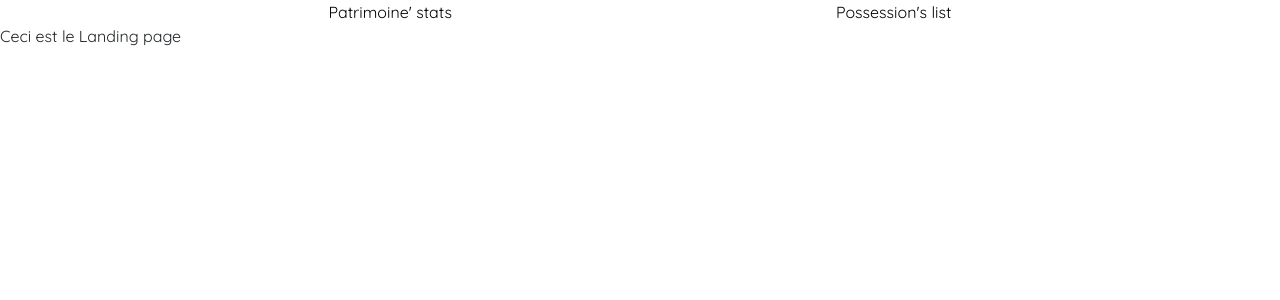
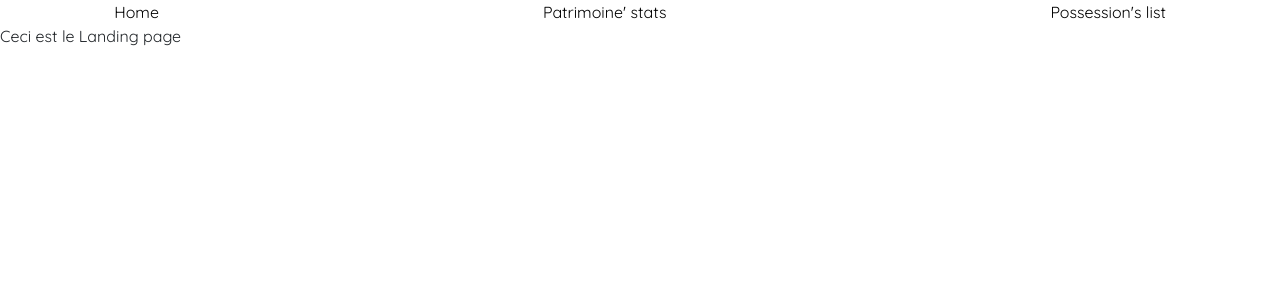
Before and after one commit to Tiavina3827/front, a React (Vite) app: page / in a window 1280 px wide. Shown: the top 300 px of the page. Built offline with nearby package versions, Linux system fonts and the light colour scheme.

Commit message:
fix: path of nav link

```diff
--- a/src/App.jsx
+++ b/src/App.jsx
@@ -9,10 +9,10 @@ function App() {
         <>
             <BrowserRouter>
                 <NavBar/>
-                <LandingPage/>
                 <Routes>
                     <Route path="/patrimoine" element={<Patrimoine/>}/>
                     <Route path="/possession" element={<Possessions/>}/>
+                    <Route path="/" element={<LandingPage/>}/>
                 </Routes>
             </BrowserRouter>
         </>
--- a/src/components/LandingPage.jsx
+++ b/src/components/LandingPage.jsx
@@ -1,3 +1,4 @@
+
 function LandingPage(){
     return(
         <>
--- a/src/components/NavBar.jsx
+++ b/src/components/NavBar.jsx
@@ -4,6 +4,7 @@ import {Link} from "react-router-dom";
 function NavBar(){
     return(
       <nav>
+          <Link to="/" className="navLinks">Home</Link>
           <Link to="/patrimoine" className="navLinks">Patrimoine' stats</Link>
           <Link to="/Possession" className="navLinks">Possession's list</Link>
       </nav>
```
